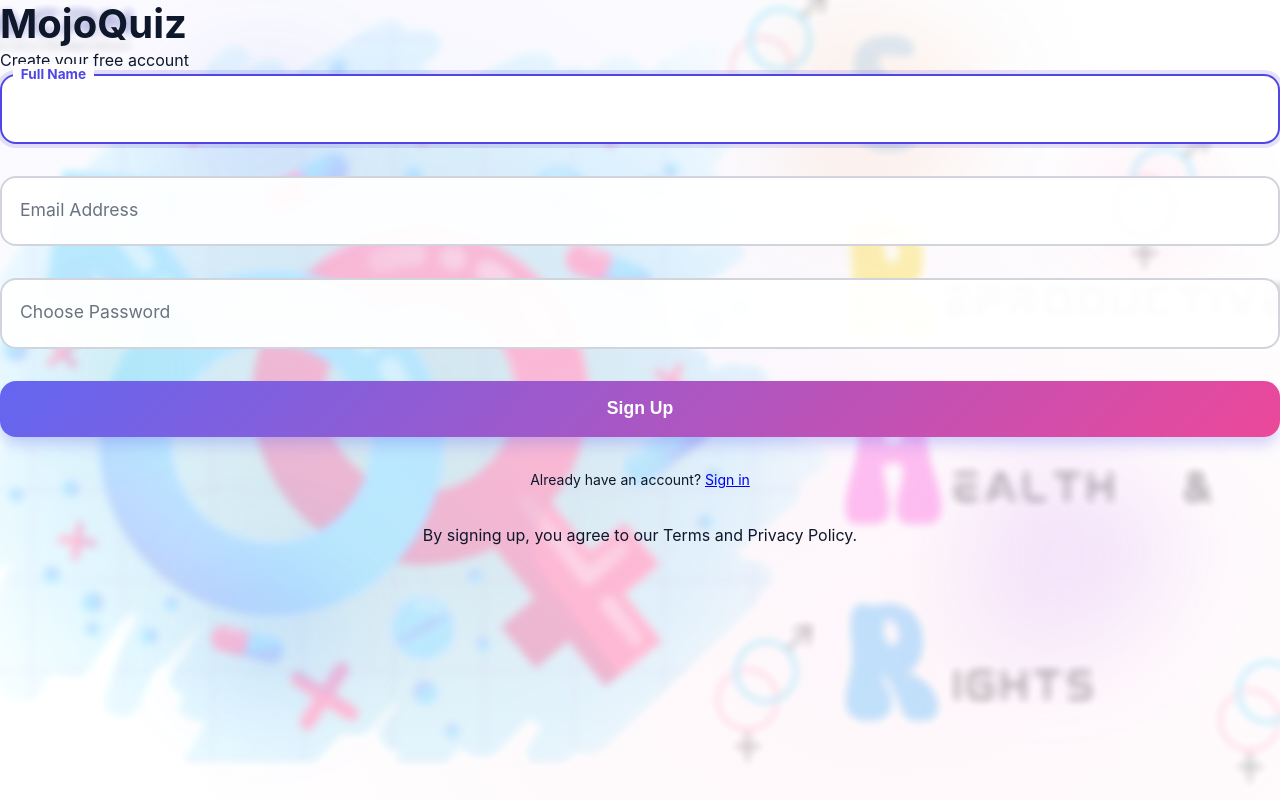
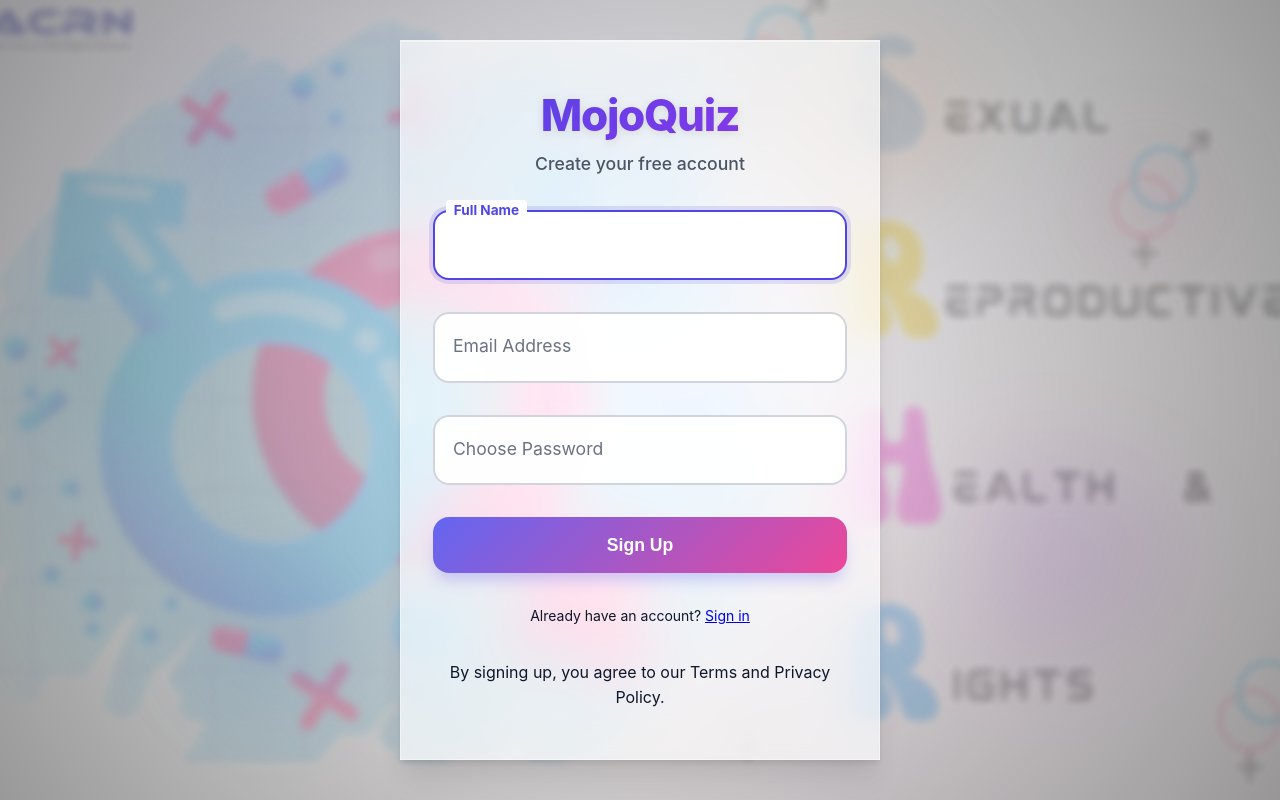
Before and after one commit to brian-sama/MojoQuiz, a React (Vite) app in the folder frontend/: page /register/auth in a window 1280 px wide. Built offline with nearby package versions, Linux system fonts and the light colour scheme.

Commit message:
fix(auth): align RegisterPage styling with LoginPage

```diff
--- a/frontend/src/pages/auth/RegisterPage.tsx
+++ b/frontend/src/pages/auth/RegisterPage.tsx
@@ -37,19 +37,18 @@
     };
 
     return (
-        <div className="auth-page-wrapper">
+        <div className="auth-container">
             <BouncingBackground />
 
-            <div className="auth-container-premium">
             <motion.div
-                    className="auth-card-premium"
+                className="auth-card"
                 initial={{ opacity: 0, y: 20 }}
                 animate={{ opacity: 1, y: 0 }}
                 transition={{ duration: 0.5 }}
             >
-                    <div className="auth-header-premium">
-                        <h1 className="logo-title">MojoQuiz</h1>
-                        <p className="auth-subtitle">
+                <div className="auth-header text-center">
+                    <h1 className="logo-text">MojoQuiz</h1>
+                    <p className="text-secondary text-lg">
                         Create your free account
                     </p>
                 </div>
@@ -60,7 +59,7 @@
                             initial={{ opacity: 0, height: 0 }}
                             animate={{ opacity: 1, height: 'auto' }}
                             exit={{ opacity: 0, height: 0 }}
-                                className="error-banner mb-lg"
+                            className="alert-premium alert-error-premium mb-lg"
                         >
                             {error}
                         </motion.div>
@@ -130,7 +129,6 @@
                 </div>
             </motion.div>
         </div>
-        </div>
     );
 };
 
```
Lines whose indentation alone changed are shown as unchanged.
